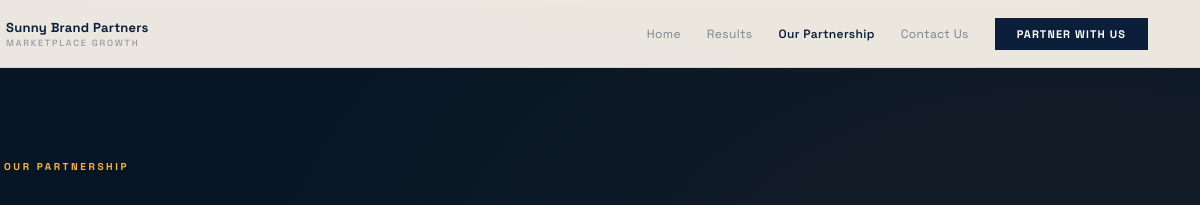
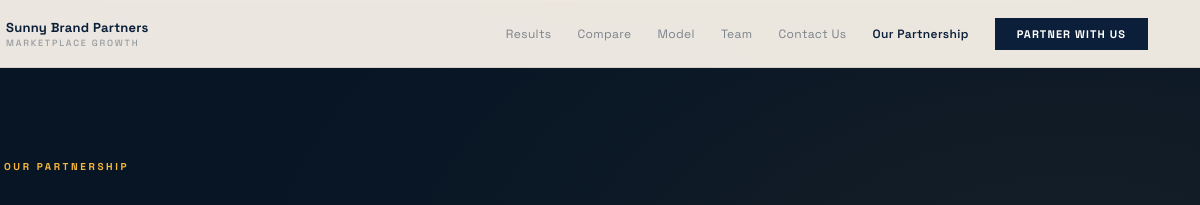
Before and after one commit to ryanmsk22-ctrl/html-starter-sunny, a website: page partnership.html in a window 1280 px wide. Shown: the top 205 px of the page, 80-1280 px from the left. Drawn offline with Linux system fonts and the light colour scheme.

Commit message:
Add files via upload

```diff
--- a/partnership.html
+++ b/partnership.html
@@ -175,11 +175,13 @@ footer{background:#040c16;padding:56px 52px 32px;border-top:1px solid rgba(255,2
     <div><div class="nlogo-t">Sunny Brand Partners</div><span class="nlogo-s">Marketplace Growth</span></div>
   </a>
   <div class="nlinks">
-    <a href="index.html" class="nlink">Home</a>
     <a href="index.html#cases" class="nlink">Results</a>
-    <a href="#" class="nlink active">Our Partnership</a>
+    <a href="index.html#compare" class="nlink">Compare</a>
+    <a href="index.html#how" class="nlink">Model</a>
+    <a href="index.html#team" class="nlink">Team</a>
     <a href="/cdn-cgi/l/email-protection#b6ded3dadad9f6c5c3d8d8cfd4c4d7d8d2c6d7c4c2d8d3c4c598d5d9db" class="nlink">Contact Us</a>
-    <a href="/cdn-cgi/l/email-protection#acc4c9c0c0c3ecdfd9c2c2d5cedecdc2c8dccdded8c2c9dedf82cfc3c1" class="ncta">Partner With Us</a>
+    <a href="partnership.html" class="nlink active">Our Partnership</a>
+    <a href="index.html#cta" class="ncta">Partner With Us</a>
   </div>
 </nav>
 
```
